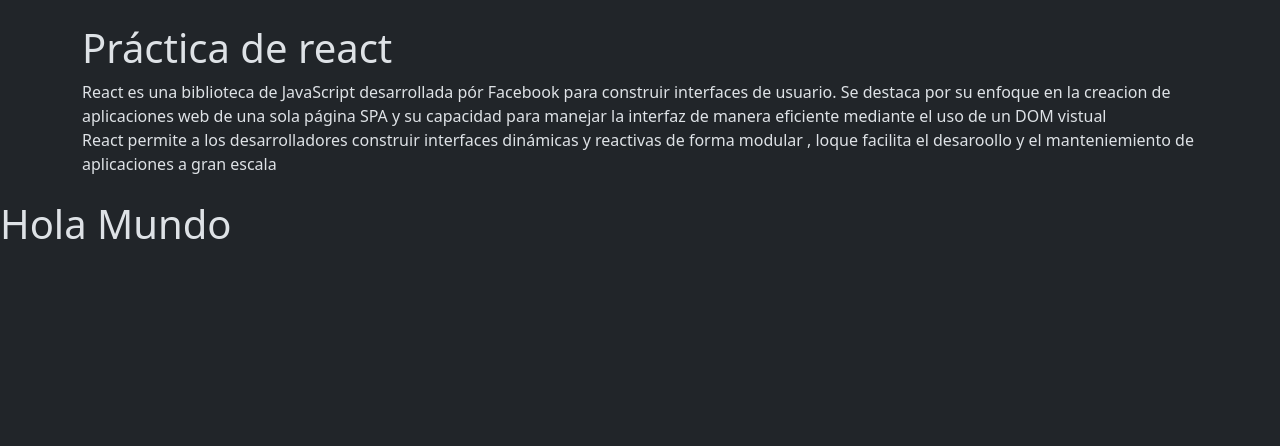
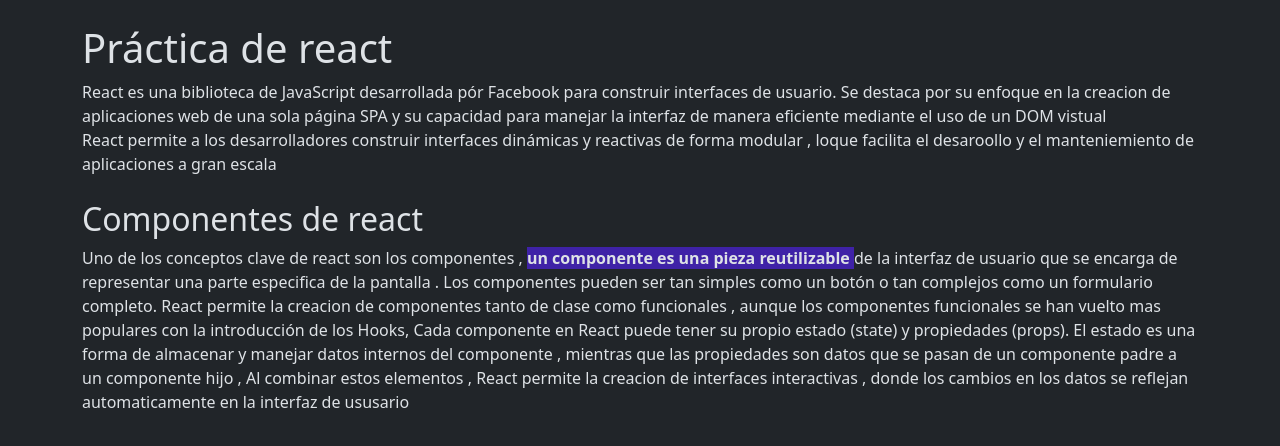
Before and after one commit to vimi08/contadorC, a React (Vite) app: page / in a window 1280 px wide. Shown: the top 446 px of the page. Built offline with nearby package versions, Linux system fonts and the light colour scheme.

Commit message:
agregamos el componente teoria al proyecto

```diff
--- a/src/App.jsx
+++ b/src/App.jsx
@@ -1,5 +1,5 @@
 import Header from "./components/Header";
-
+import Teoria from "./components/Teoria";
 function App() {
   //AQUI VA LA LÓGICA DEL COMPONENTE
   return (
@@ -7,7 +7,9 @@
     {/*AQUI COMIENZ<A LA ZONA DEL HTML}
       {/*<Header></Header>*/}
       <Header/>
-      <h1>Hola Mundo </h1>
+     <main className="container">
+      <Teoria></Teoria>
+     </main>
     </>
   );
 }
--- /dev/null
+++ b/src/components/Teoria.jsx
@@ -0,0 +1,30 @@
+import React from "react";
+
+const Teoria = () => {
+  return (
+    <section>
+      <h2>Componentes de react</h2>
+      <p>
+        Uno de los conceptos clave de react son los componentes ,{" "}
+        <span className="fw-bold resaltar-parrafo">
+          {" "}
+          un componente es una pieza reutilizable{" "}
+        </span>
+        de la interfaz de usuario que se encarga de representar una parte
+        especifica de la pantalla . Los componentes pueden ser tan simples como
+        un botón o tan complejos como un formulario completo. React permite la
+        creacion de componentes tanto de clase como funcionales , aunque los
+        componentes funcionales se han vuelto mas populares con la introducción
+        de los Hooks, Cada componente en React puede tener su propio estado
+        (state) y propiedades (props). El estado es una forma de almacenar y
+        manejar datos internos del componente , mientras que las propiedades son
+        datos que se pasan de un componente padre a un componente hijo , Al
+        combinar estos elementos , React permite la creacion de interfaces
+        interactivas , donde los cambios en los datos se reflejan
+        automaticamente en la interfaz de ususario
+      </p>
+    </section>
+  );
+};
+
+export default Teoria;
--- a/src/index.css
+++ b/src/index.css
@@ -0,0 +1,3 @@
+.resaltar-parrafo{
+    background-color: rgb(63, 34, 167);
+}
```
